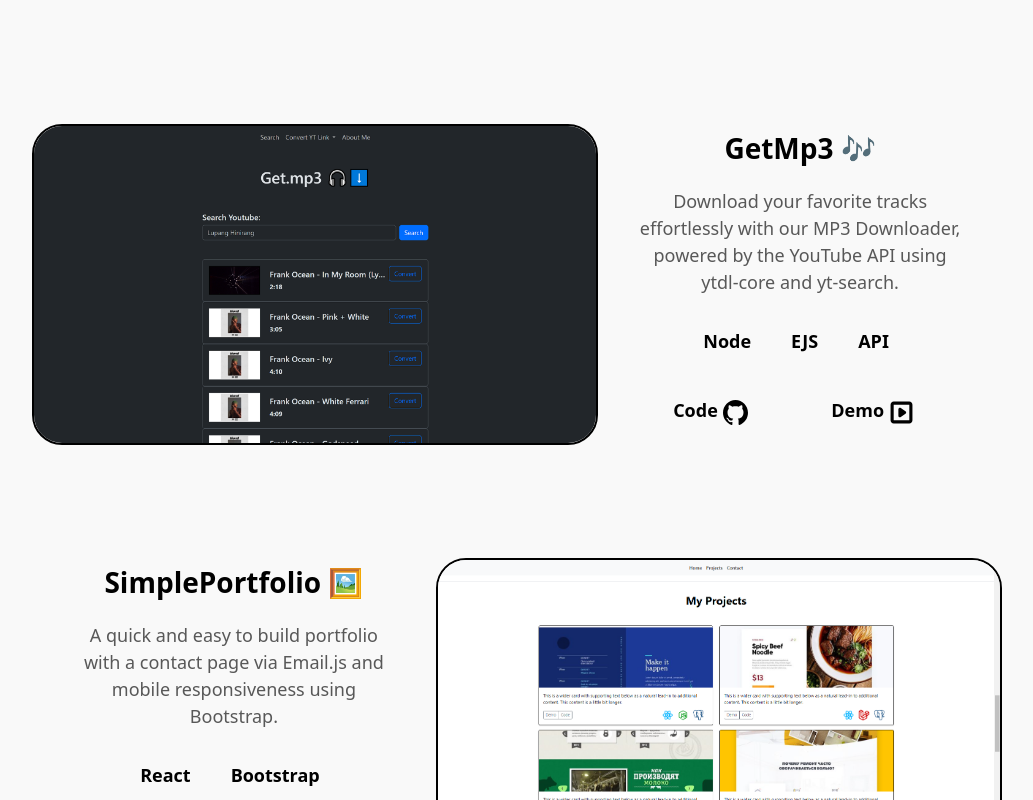
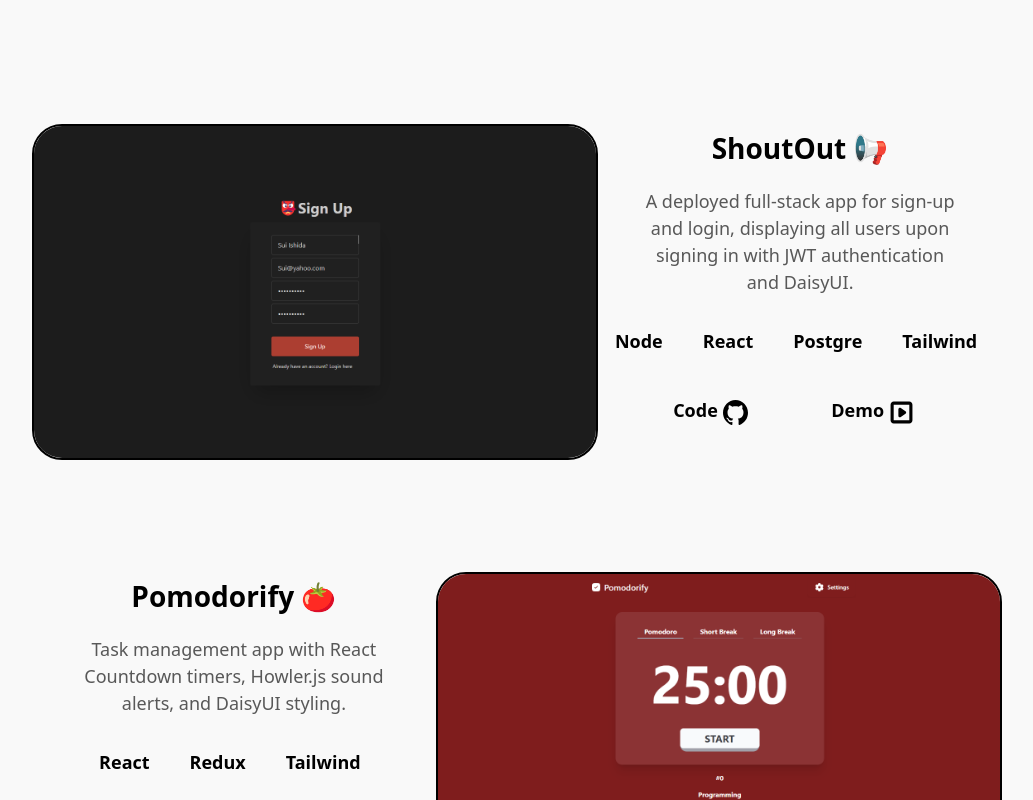
Before and after one commit to andreikennethmoreno/ReactJsPortfolio, a React (Vite) app: page / in a window 1280 px wide. Shown: the part 2000-2800 px from the top of the page, without its empty margins (123-1156 px from the left). Built offline with nearby package versions, Linux system fonts and the light colour scheme.

Commit message:
updated projects

```diff
--- a/src/assets/data/projectInfo.js
+++ b/src/assets/data/projectInfo.js
@@ -1,9 +1,7 @@
-import CryptoProjImg from "../img/proj/crypto-thumb.png"
+import PomoImg from  "../img/proj/pomodorify-thumb.png"
 import BookOwlImg from "../img/proj/bookowl-thumb.png"
 import GetMP3Img from "../img/proj/mp3-thumb.png"
-import SimplePortImg  from "../img/proj/portf-thumb.png"
-import McRoImg from "../img/proj/mcro-thumb.png"
-import GemBotImg from "../img/proj/gembot100-thumb.png"
+import ShoutImg from "../img/proj/Shoutout-thumb.png"
 
 // bOOK WHITE NODE
 // MP3 BlACKK NODE
@@ -27,53 +25,34 @@
     {
         id: 2,
         navId: "2",
+        title: 'ShoutOut 📢',
+        description: 'A deployed full-stack app for sign-up and login, displaying all users upon signing in with JWT authentication and DaisyUI.',
+        imgSrc: ShoutImg,
+        codeLink: 'https://github.com/andreikennethmoreno/-jwt-deployment-pass.git',
+        demoLink: 'https://shoutout-smoky.vercel.app/login',
+        technologies: ['Node', 'React', 'Postgre', 'Tailwind']
+    },
+    {
+        id: 3,
+        navId: "3",
+        title: 'Pomodorify 🍅',
+        description: 'Task management app with React Countdown timers, Howler.js sound alerts, and DaisyUI styling.',
+        imgSrc: PomoImg,
+        codeLink: 'https://github.com/andreikennethmoreno/Pomodorify.git',
+        demoLink: 'https://pomodorifybydreikenn.netlify.app/',
+        technologies: ['React', 'Redux', 'Tailwind']
+    },
+    {
+        id: 4,
+        navId: "4",
         title: 'GetMp3 🎶',
-        description: 'Download your favorite tracks effortlessly with our MP3 Downloader, powered by the YouTube API using ytdl-core and yt-search.',
+        description: 'Download your favorite tracks effortlessly with our MP3 Downloader, powered by the YouTube API using ytdl-core and yt-search.>',
         imgSrc: GetMP3Img,
         codeLink: 'https://github.com/andreikennethmoreno/GetMP3-Music',
         demoLink: 'https://drive.google.com/file/d/146yCIQo_V7a2oTLCIHD327O7Gxe8X_iT/view?usp=sharing',
         technologies: ['Node', 'EJS', 'API']
     },
-    {
-        id: 3,
-        navId: "3",
-        title: 'SimplePortfolio 🖼️',
-        description: 'A quick and easy to build portfolio with a contact page via Email.js and mobile responsiveness using Bootstrap.',
-        imgSrc: SimplePortImg,
-        codeLink: 'https://github.com/andreikennethmoreno/SimplePortfolio',
-        demoLink: 'https://youtu.be/xTZEn_xfzNA?si=1yEju07g2nCCjzkT',
-        technologies: ['React', 'Bootstrap']
-    },
-    {
-        id: 4,
-        navId: "4",
-        title: 'CoinQuest 💸',
-        description: 'Explore the world of digital assets with our Conquest website, powered by real-time data from the CoinGecko API.',
-        imgSrc: CryptoProjImg,
-        codeLink: 'https://github.com/andreikennethmoreno/CoinQuest-Crypto.git',
-        demoLink: 'https://example.com/',
-        technologies: ['Node', 'EJS', 'API']
-    },
-    {
-        id: 5,
-        navId: "5",
-        title: 'McRos 🥗',
-        description: 'Order your favorite fast food online with our site, complete with a PDFKit-powered receipt generator for easy tracking.',
-        imgSrc: McRoImg,
-        codeLink: 'https://github.com/andreikennethmoreno/McRos-POS/',
-        demoLink: 'https://www.youtube.com/watch?v=gPXh0QrvyXI',
-        technologies: ['Flask', 'Jinja' , 'SQLite']
-    },
-    {
-        id: 6,
-        navId: "6",
-        title: 'GemBot100 👾',
-        description: "Join Gembot in an adventure, where you collect 100 gems to win! Enjoy vibrant pixel art made in Aseprite and Photoshop.",
-        imgSrc: GemBotImg,
-        codeLink: 'https://github.com/andreikennethmoreno/McRos-POS/',
-        demoLink: 'https://youtu.be/r49kK69Ze2g?si=HLGn53LE-2IYQtmY',
-        technologies: ['Godot', 'GD Script']
-    },
+
 ];
 
 
--- a/src/components/Work/School.jsx
+++ b/src/components/Work/School.jsx
@@ -17,7 +17,7 @@
         },
         {
             logoSrc: "https://freelogopng.com/images/all_img/1683006968udemy-icon-png.png",
-            title: "WebDev Udemy",
+            title: "Webdev Udemy",
             duration: "View Certificate",
             link: "https://udemy-certificate.s3.amazonaws.com/image/UC-39cc4dc6-2efe-4bb3-8903-c60993ba2cd7.jpg?v=1724748463000"
         },
```
Also changed, not shown: src/assets/img/proj/Shoutout-thumb.png (added), src/assets/img/proj/pomodorify-thumb.png (added), src/styles/index.css (line endings or trailing spaces).
